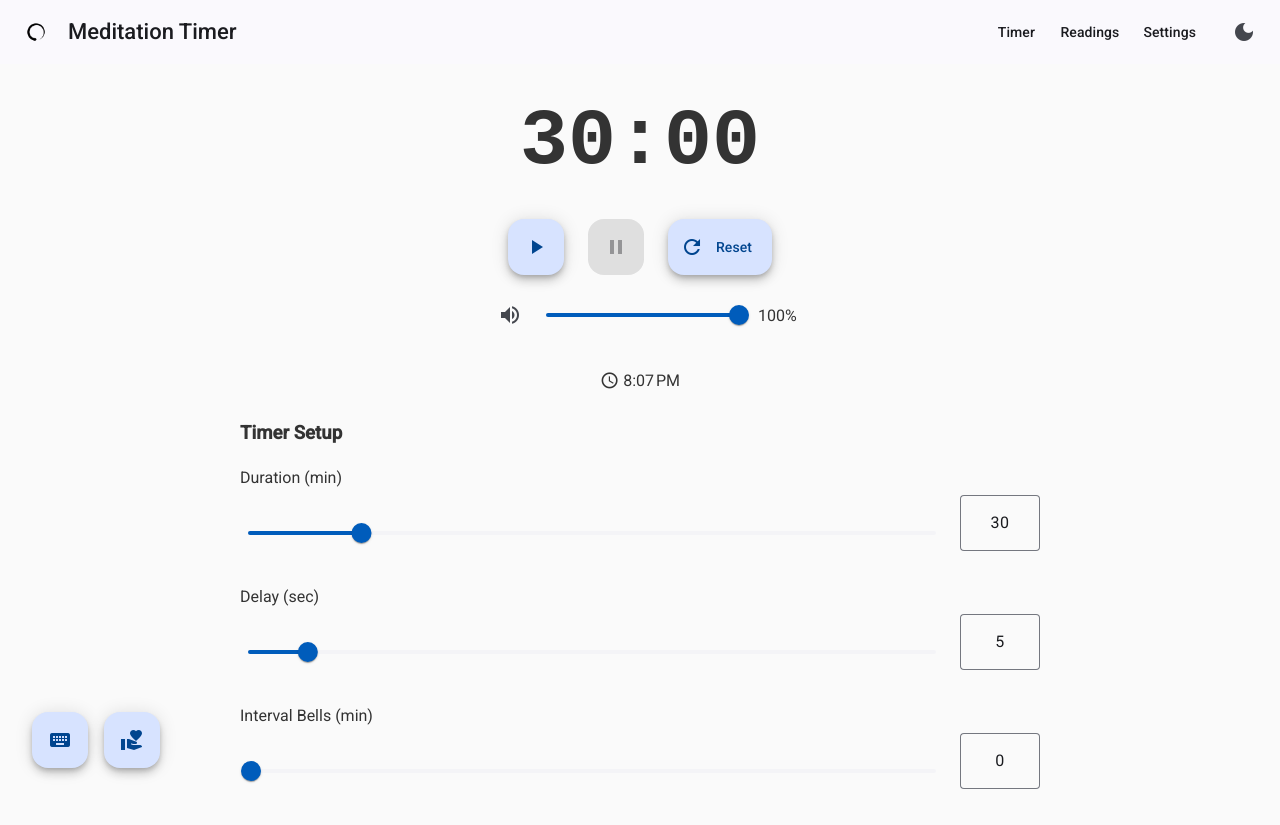
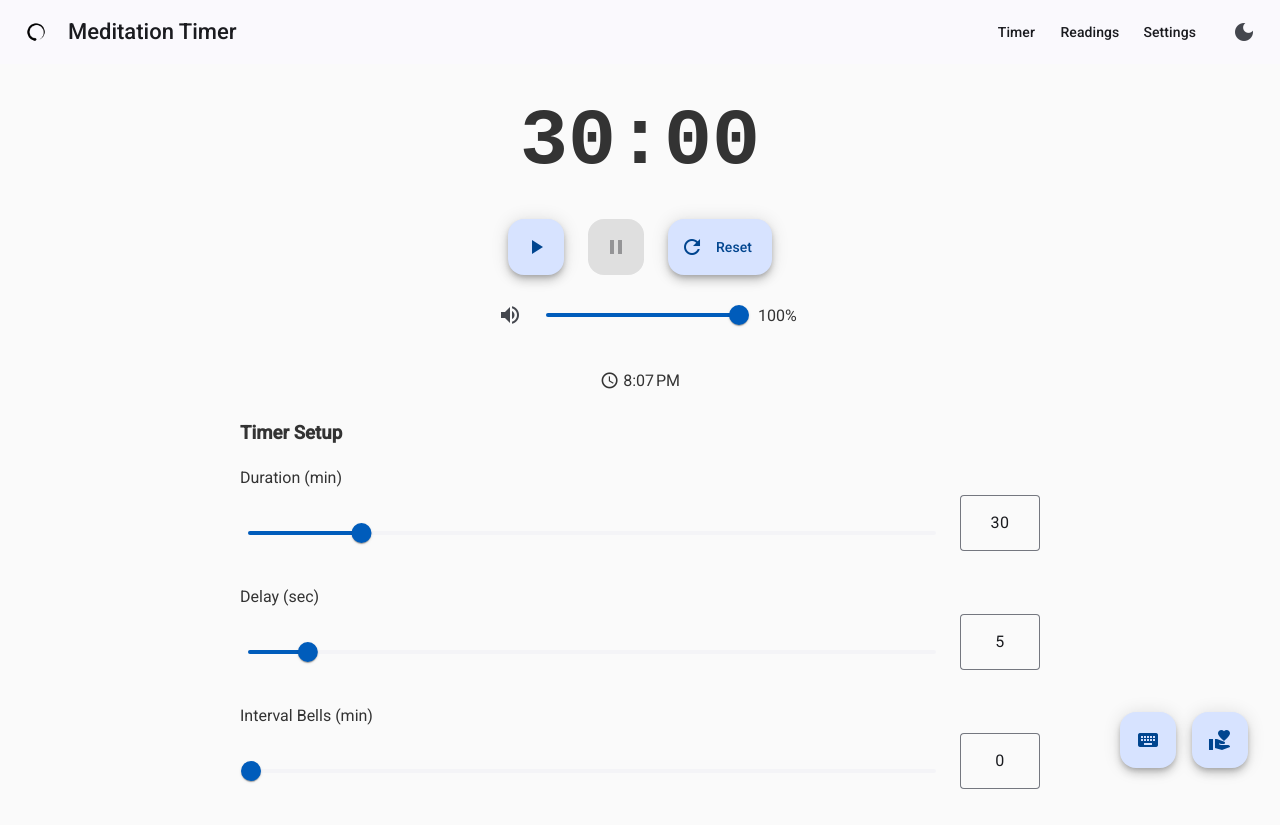
Before and after one commit to kiev78/meditation, an Angular app in the folder meditation-timer/: page / in a window 1280 px wide. Built offline with nearby package versions, Linux system fonts and the light colour scheme.

Commit message:
move btn to right side

```diff
--- a/meditation-timer/src/app/app.component.css
+++ b/meditation-timer/src/app/app.component.css
@@ -8,7 +8,7 @@
 .footer-buttons {
   position: fixed;
   bottom: 2rem;
-  left: 2rem;
+  right: 2rem;
   z-index: 1000;
   display: flex;
   flex-direction: row;
```
